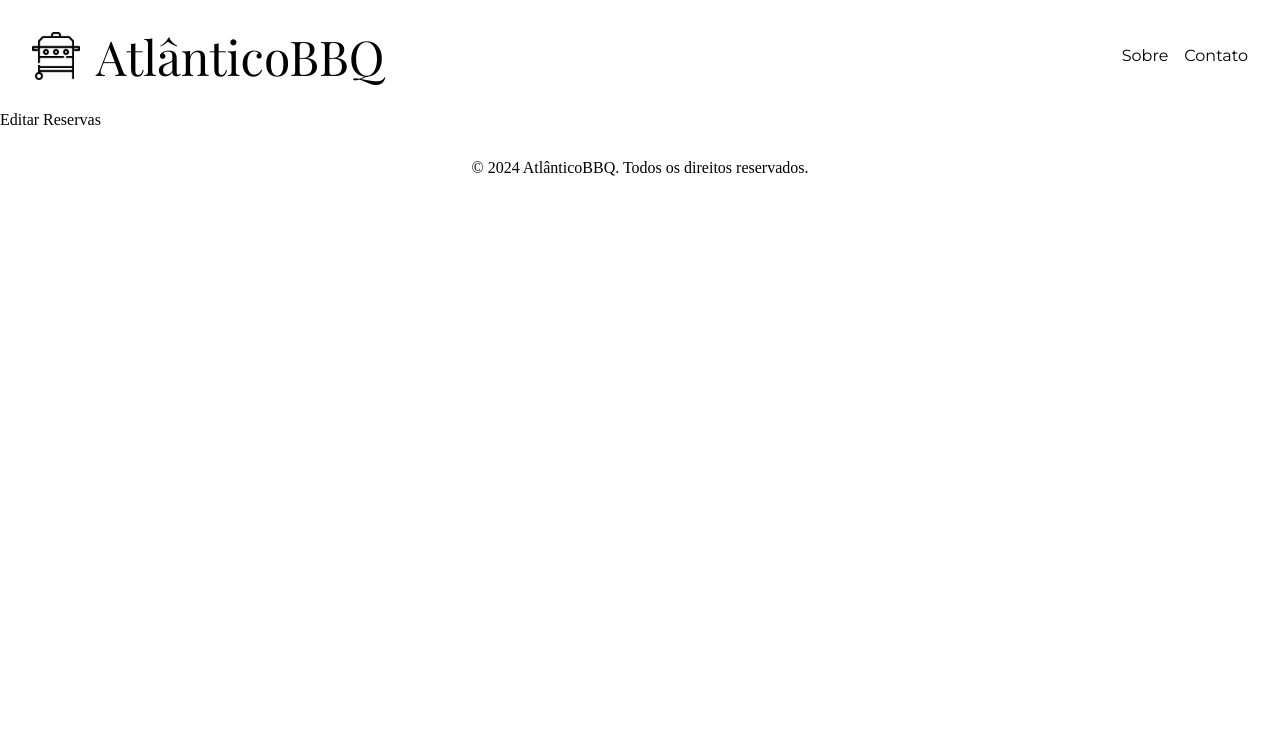
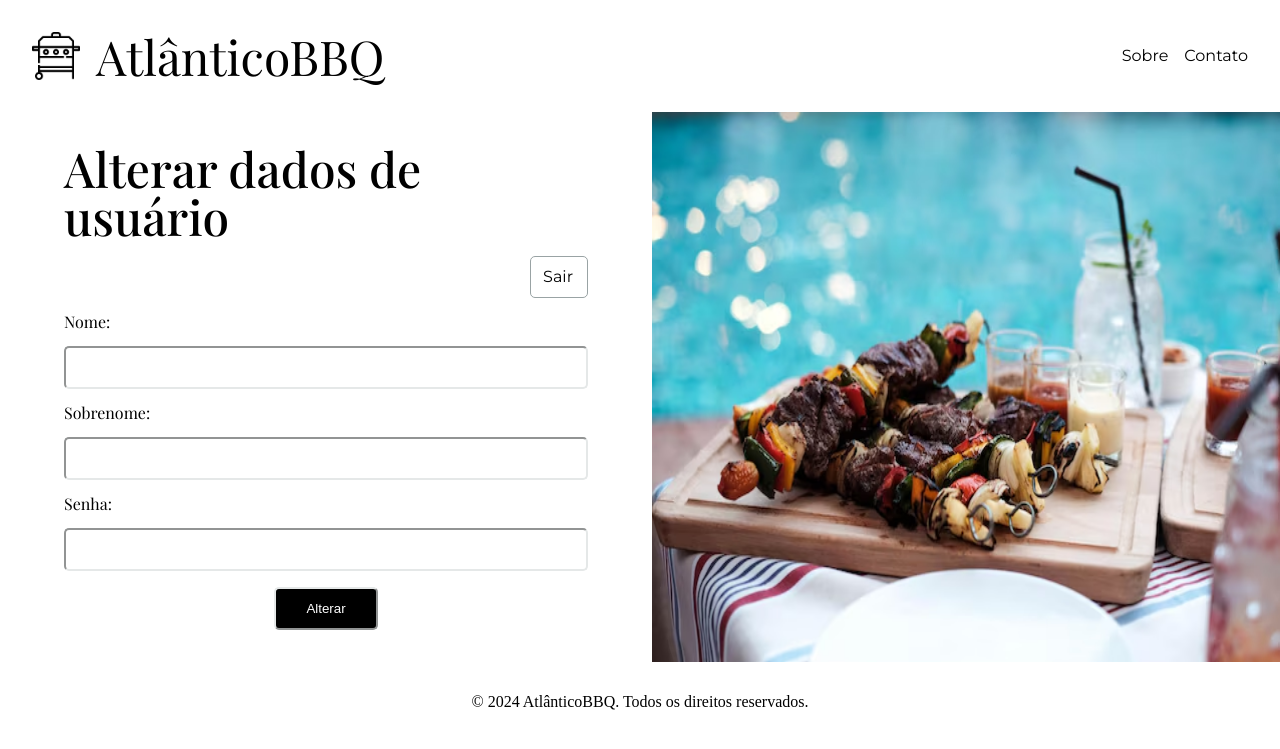
Before and after one commit to vicschweiger/atlanticobbq, a Django app: page /edit_user/ in a window 1280 px wide. Shown: the top 749 px of the page. Run offline with Django 5.2, Linux system fonts and the light colour scheme; some web fonts are replaced.

Commit message:
Adiciona template edição de dados do usuário

```diff
--- a/reservations/static/css/edit_reservations.css
+++ b/reservations/static/css/edit_reservations.css
@@ -0,0 +1,3 @@
+.edit_reservations h1 {
+    font-size: 1rem;
+}
--- a/reservations/static/css/edit_user.css
+++ b/reservations/static/css/edit_user.css
@@ -0,0 +1,65 @@
+.edit_user {
+    display: flex;
+    justify-content: space-between;
+}
+
+.edit_user h1 {
+    font-size: 3rem;
+    font-family: var(--playfair);
+    font-weight: 500;
+}
+
+.edit_user a{
+    text-decoration: none;
+    font-size: 1rem;
+    font-family: var(--montserrat);
+    padding: 0.75rem;
+    border-radius: 5px;
+    border: solid 1px var(--prata);
+    color: var(--preto);
+    background-color: var(--branco);
+    width: 2rem;
+    align-self: flex-end;
+}
+
+.edit_user div {
+    display: flex;
+    flex-direction: column;
+    padding: 2rem 4rem;
+    gap: 1rem;
+}
+
+.edit_user div div {
+    padding: 0;
+}
+
+.edit_user form {
+    display: flex;
+    flex-direction: column;
+    gap: 1rem;
+}
+
+.edit_user label {
+    font-family: var(--playfair);
+}
+
+.edit_user input {
+    padding: 0.75rem;
+    border-radius: 5px;
+    border-color: var(--cinza-claro);
+}
+
+.edit_user input[type="submit"] {
+    padding: 0.75rem;
+    border-radius: 5px;
+    border-color: var(--cinza-claro);
+    color: var(--branco);
+    background-color: var(--preto);
+    width: 20%;
+    align-self: center;
+
+}
+
+.edit_user img {
+    width: 50vw;
+}
--- a/reservations/templates/base.html
+++ b/reservations/templates/base.html
@@ -14,6 +14,8 @@
     <link rel='stylesheet' href="{% static 'css/header.css' %}">
     <link rel='stylesheet' href="{% static 'css/main.css' %}">
     <link rel='stylesheet' href="{% static 'css/calendar.css' %}">
+    <link rel='stylesheet' href="{% static 'css/edit_user.css' %}">
+    <link rel='stylesheet' href="{% static 'css/edit_reservations.css' %}">
     <link rel='stylesheet' href="{% static 'css/footer.css' %}">
     <title>{% block title %}{% endblock %}</title>
 </head>
--- a/reservations/templates/edit_user.html
+++ b/reservations/templates/edit_user.html
@@ -1,9 +1,26 @@
 {% extends "base.html" %}
 
-{% block title %}Home - Calendário{% endblock %}
+{% block title %}Home - Editar Usuário{% endblock %}
 
 {% block content %}
-    <div class="edit_reservations">
-        <h1>Editar Reservas</h1>
-    </div>
+    <section class="edit_user">
+        <div>
+            <div>
+                <h1>Alterar dados de usuário</h1>
+                <a href="">Sair</a>
+            </div>
+            <form action="/submit/" method="POST">
+                {% csrf_token %}
+                <input type="text" name="user" id="user" value="{{ usuario.username }}" hidden>
+                <label for="first_name">Nome:</label>
+                <input type="text" name="first_name" id="first_name" value="{{ usuario.first_name }}">
+                <label for="last_name">Sobrenome:</label>
+                <input type="text" name="last_name" id="last_name" value="{{ usuario.last_name }}">
+                <label for="password">Senha:</label>
+                <input type="password" name="password" id="password">
+                <input type="submit" value="Alterar">
+            </form>
+        </div>
+        <img src="/static/images/churrascopiscina.avif" alt="Foto de churrasqueira ao lado de piscina.">
+    </section>
 {% endblock %}
```
Also changed, not shown: db.sqlite3.
